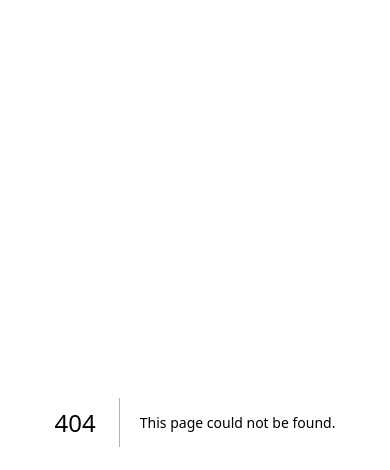
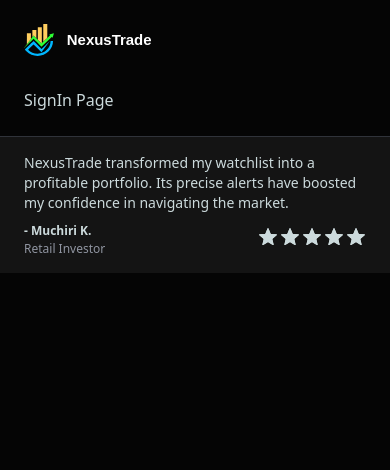
Before and after one commit to Yutman/Nexus-Trade, a Next.js app: page /sign-in in a window 390 px wide. Before the commit this address had no page. Shown: the top 470 px of the page. Built offline with nearby package versions, Linux system fonts and the light colour scheme.

Commit message:
Add authentication layout and pages for SignIn and SignUp; includes responsive design elements and testimonials for user engagement.

```diff
--- /dev/null
+++ b/app/(auth)/layout.tsx
@@ -0,0 +1,41 @@
+import Image from "next/image"
+import Link from "next/link"
+
+const Layout = ({children}: {children: React.ReactNode}) => {
+  return (
+    <main className='min-h-screen text-gray-400'>
+      <section className='auth-left-section scrollbar-hide-default'>
+         <Link href="/" className="auth-logo">
+                    <Image src="/assets/icons/logo.svg" alt="NexusTrade logo" width={140} height={32} className='h-8 w-auto' />
+                </Link>
+
+                 <div className="pb-6 lg:pb-8 flex-1">{children}</div>
+        </section>
+
+       <section className="auth-right-section">
+                <div className="z-10 relative lg:mt-4 lg:mb-16">
+                    <blockquote className="auth-blockquote">
+                        NexusTrade transformed my watchlist into a profitable portfolio. Its precise alerts have boosted my confidence in navigating the market.
+                    </blockquote>
+                    <div className="flex items-center justify-between">
+                        <div>
+                            <cite className="auth-testimonial-author">- Muchiri K.</cite>
+                            <p className="max-md:text-xs text-gray-500">Retail Investor</p>
+                        </div>
+                        <div className="flex items-center gap-0.5">
+                            {[1, 2, 3, 4, 5].map((star) => (
+                                <Image src="/assets/icons/star.svg" alt="Star" key={star} width={20} height={20} className="w-5 h-5" />
+                            ))}
+                        </div>
+                    </div>
+                </div>
+
+                <div className="flex-1 relative">
+                    <Image src="/assets/images/dashboard.png" alt="Dashboard Preview" width={1440} height={1150} className="auth-dashboard-preview absolute top-0" />
+                </div>
+            </section>
+    </main>
+  )
+}
+
+export default Layout
--- /dev/null
+++ b/app/(auth)/sign-in/page.tsx
@@ -0,0 +1,11 @@
+import React from 'react'
+
+const SignIn = () => {
+  return (
+    <div>
+        SignIn Page
+    </div>
+  )
+}
+
+export default SignIn
--- /dev/null
+++ b/app/(auth)/sign-up/page.tsx
@@ -0,0 +1,11 @@
+import React from 'react'
+
+const SignUp = () => {
+  return (
+    <div>
+        SignUp Page
+    </div>
+  )
+}
+
+export default SignUp
```
